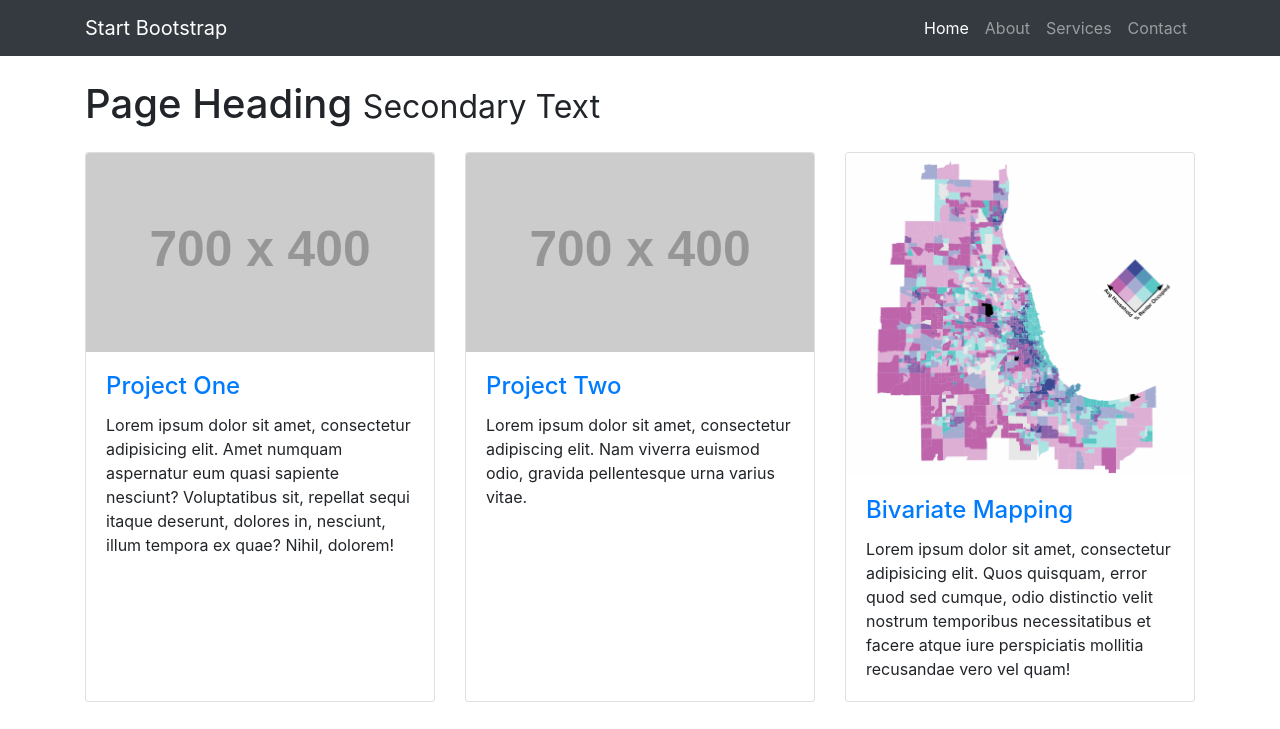
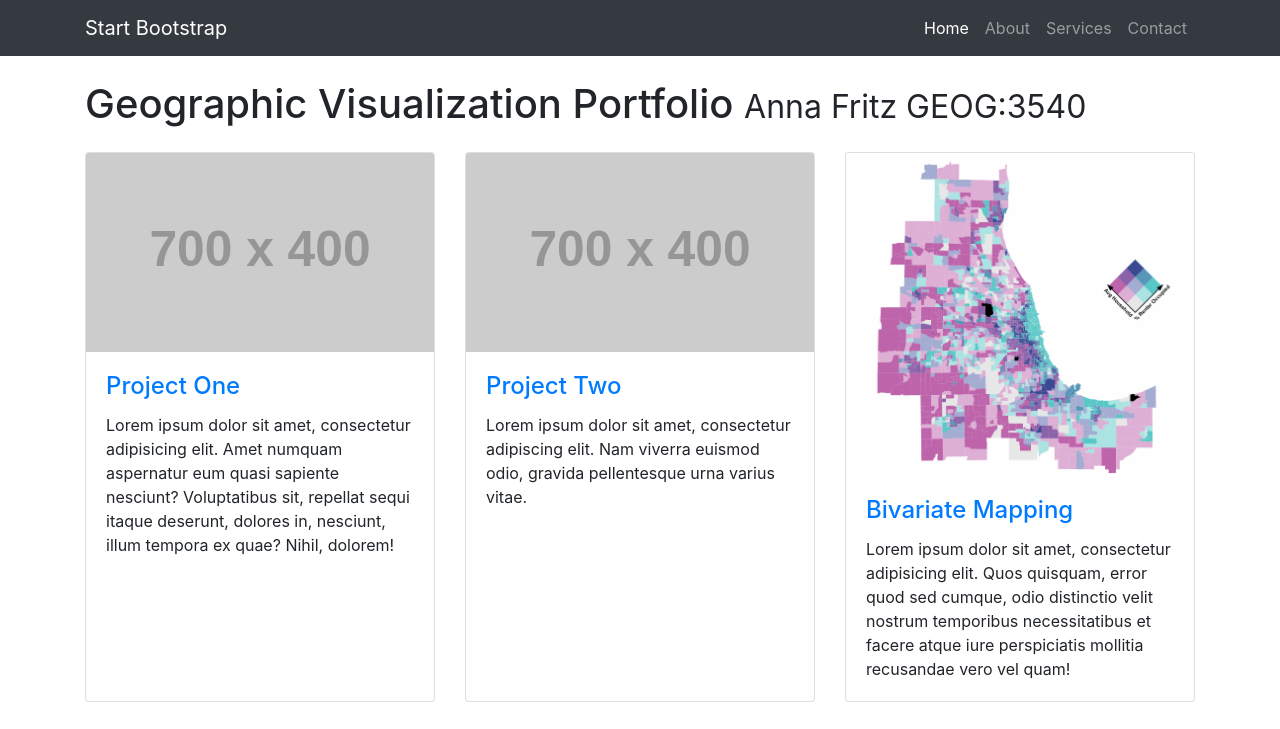
Before and after one commit to geog3540/afritz7, a website: page index.html in a window 1280 px wide. Shown: the top 729 px of the page. Drawn offline with Linux system fonts and the light colour scheme; placeholder pictures from the web are drawn by us.

Commit message:
Lab work

```diff
--- a/index.html
+++ b/index.html
@@ -8,7 +8,7 @@
     <meta name="description" content="">
     <meta name="author" content="">
 
-    <title>3 Col Portfolio - Start Bootstrap Template</title>
+    <title>Geovisualization Portfolio - Anna Fritz</title>
 
     <!-- Bootstrap core CSS -->
     <link href="vendor/bootstrap/css/bootstrap.min.css" rel="stylesheet">
@@ -52,8 +52,8 @@
     <div class="container">
 
       <!-- Page Heading -->
-      <h1 class="my-4">Page Heading
-        <small>Secondary Text</small>
+      <h1 class="my-4">Geographic Visualization Portfolio
+        <small>Anna Fritz GEOG:3540</small>
       </h1>
 
       <div class="row">
```
Also changed, not shown: images/MN Choropleth Map.jpeg (added).
